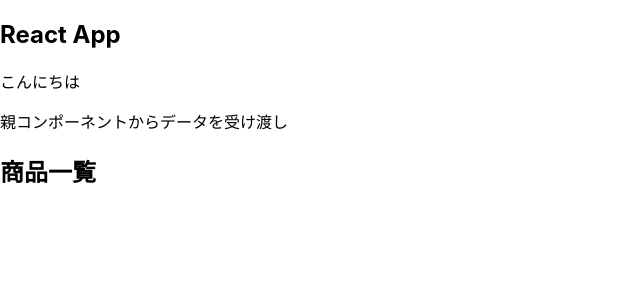
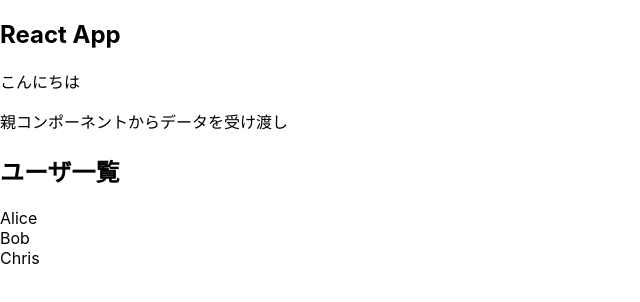
Before and after one commit to yse-yoo/react_samples_2022, a React (Create React App) app in the folder react_sample1/: page / in a window 1280 px wide. Shown: the top 302 px of the page, without its empty margins (0-640 px from the left). Built offline with nearby package versions, Linux system fonts and the light colour scheme; the HTML template or start-up script is replaced by a standard one.

Commit message:
add user list

```diff
--- a/react_sample1/src/ItemList.js
+++ b/react_sample1/src/ItemList.js
@@ -2,11 +2,17 @@ import React from 'react'
 
 function ItemList(props) {
 
-    console.log(props)
+    var users = props.users;
+    console.log(users)
 
     return (
         <div>
-            <h2>商品一覧</h2>
+            <h2>ユーザ一覧</h2>
+            {users.map((user, index) => {
+                return (
+                    <div>{user.name}</div>
+                )
+            })}
         </div>
     )
 }
```
